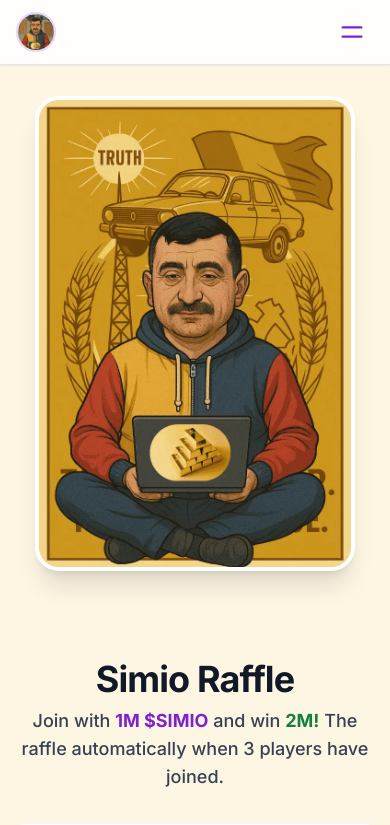
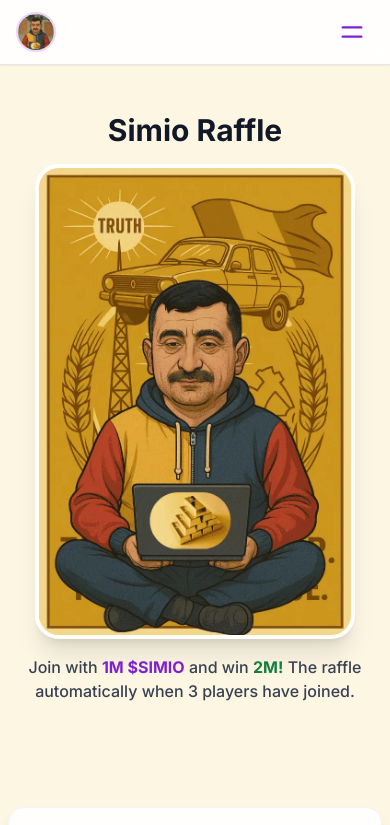
Before and after one commit to samimhm/simio.fun, a React (Vite) app: page /raffle in a window 390 px wide. Shown: the top 825 px of the page. Built offline with nearby package versions, Linux system fonts and the light colour scheme.

Commit message:
design done

```diff
--- a/src/App.jsx
+++ b/src/App.jsx
@@ -14,7 +14,7 @@ function App() {
   return (
     <Router>
       <Navbar />
-      <div className="pt-16">
+      <div>
         <Routes>
           <Route path="/raffle" element={<RafflePage />} />
           <Route path="/" element={
--- a/src/components/Hero.jsx
+++ b/src/components/Hero.jsx
@@ -4,7 +4,7 @@ import simionImg from '../assets/simion-2.webp';
 
 const Hero = () => {
   return (
-    <section id="hero-section" className="min-h-screen flex items-center justify-center py-10 md:py-20">
+    <section id="hero-section" className="min-h-screen flex items-center justify-center py-10 md:py-20 pt-24 md:pt-32">
       <div className="container mx-auto flex flex-col md:flex-row items-center justify-between gap-10 md:gap-20 px-4">
         {/* Stânga: Text */}
         <div className="w-full md:w-1/2 flex flex-col items-center md:items-start text-center md:text-left space-y-8 md:space-y-12 max-w-2xl">
@@ -32,7 +32,7 @@ const Hero = () => {
             initial={{ opacity: 0, y: 20 }}
             animate={{ opacity: 1, y: 0 }}
             transition={{ duration: 0.8, delay: 0.4 }}
-            className="flex flex-col md:flex-row gap-4 w-full md:w-auto justify-center md:justify-start"
+            className="flex flex-col gap-4 w-full md:w-auto justify-center md:justify-start md:max-w-xs"
           >
             <a
               href="https://pump.fun/coin/Abcg5FT33Yg9aLZrXD15QhmwjBoCSfvhHbPhG1ahpump"
@@ -42,11 +42,11 @@ const Hero = () => {
               Buy $SIMIO on Pump.fun
             </a>
             <a
-              href="#memes"
-              className="bg-yellow-400 hover:bg-yellow-500 text-black font-bold py-3 px-6 rounded-2xl shadow transition-all flex items-center gap-2 text-lg justify-center transform hover:-translate-y-1 hover:scale-105 hover:shadow-md focus:outline-none focus:ring-2 focus:ring-yellow-300 focus:ring-offset-2 duration-200"
-              aria-label="View Campaign Poster"
+              href="/raffle"
+              className="bg-purple-600 hover:bg-purple-700 text-white font-bold py-3 px-6 rounded-2xl shadow transition-all text-lg text-center transform hover:-translate-y-1 hover:scale-105 hover:shadow-md focus:outline-none focus:ring-2 focus:ring-purple-400 focus:ring-offset-2 duration-200"
+              aria-label="Join the Raffle & Win 2M $SIMIO"
             >
-              <span>View Campaign Poster</span> <ArrowDownIcon className="w-5 h-5" />
+              Join the Raffle & Win 2M $SIMIO
             </a>
           </motion.div>
         </div>
--- a/src/pages/RafflePage.jsx
+++ b/src/pages/RafflePage.jsx
@@ -80,19 +80,30 @@ const RafflePage = () => {
   };
 
   return (
-    <div className="min-h-screen bg-[#fdf6e3] flex flex-col items-center py-8 px-2">
+    <div className="min-h-screen bg-[#fdf6e3] flex flex-col items-center py-8 px-2 pt-28 md:pt-16 lg:pt-24">
+      {/* MOBILE: Titlu, imagine, descriere */}
       <div className="w-full max-w-7xl flex flex-col lg:flex-row gap-16 items-start justify-center">
+        <div className="w-full flex flex-col lg:hidden items-center mb-8">
+          <h1 className="text-3xl xs:text-4xl font-extrabold text-gray-900 mb-4 text-center">Simio Raffle</h1>
+          <img
+            src={meme1}
+            alt="Simio Meme"
+            className="rounded-3xl shadow-xl border-4 border-white w-full max-w-xs object-cover bg-white mb-4"
+            style={{ minHeight: 180, background: '#fff' }}
+          />
+          <p className="text-base xs:text-lg text-gray-700 font-medium text-center mb-2 px-2">
+            Join with <span className="font-bold text-purple-700">1M $SIMIO</span> and win <span className="font-bold text-green-700">2M!</span> The raffle automatically when 3 players have joined.
+          </p>
+        </div>
         {/* Left: Sticky Column on Desktop */}
-        <div className="w-full lg:w-[320px] flex flex-col items-center lg:items-stretch mb-6 lg:mb-0 lg:sticky lg:top-8 lg:self-start z-10 lg:h-[calc(100vh-4rem)] lg:justify-center">
+        <div className="w-full lg:w-[320px] flex-col items-center lg:items-stretch mb-6 lg:mb-0 lg:sticky lg:top-8 lg:self-start z-10 lg:h-[calc(100vh-4rem)] lg:justify-center hidden lg:flex">
           <img
             src={meme1}
             alt="Simio Meme"
             className="rounded-3xl shadow-xl border-4 border-white w-full max-w-xs object-cover bg-white lg:max-w-xs lg:max-h-72"
             style={{ minHeight: 180, background: '#fff' }}
           />
-          {/* Show wallet/join only on desktop in sticky column */}
           <div className="hidden lg:flex flex-col gap-4 mt-8">
-            {/* Connect Wallet */}
             <div className="bg-white rounded-2xl shadow-lg p-6 border border-gray-100">
               <h2 className="text-xl font-semibold mb-4">Connect Wallet</h2>
               {!walletAddress ? (
@@ -114,7 +125,6 @@ const RafflePage = () => {
                 </div>
               )}
             </div>
-            {/* Join Raffle */}
             <div className="bg-white rounded-2xl shadow-lg p-6 border border-gray-100">
               <h2 className="text-xl font-semibold mb-4">Join Raffle</h2>
               <button
@@ -139,8 +149,8 @@ const RafflePage = () => {
         </div>
         {/* Right: Content */}
         <div className="flex-1 flex flex-col gap-8 justify-center w-full max-w-2xl mx-auto">
-          {/* Header */}
-          <div className="mb-0 text-center lg:text-left">
+          {/* Header (desktop only) */}
+          <div className="mb-0 text-center lg:text-left hidden lg:block">
             <h1 className="text-4xl md:text-5xl font-extrabold text-gray-900 mb-2 tracking-tight">Simio Raffle</h1>
             <p className="text-lg md:text-xl text-gray-700 font-medium">
               Join with <span className="font-bold text-purple-700">1M $SIMIO</span> and win <span className="font-bold text-green-700">2M!</span> The raffle automatically when 3 players have joined.
```
